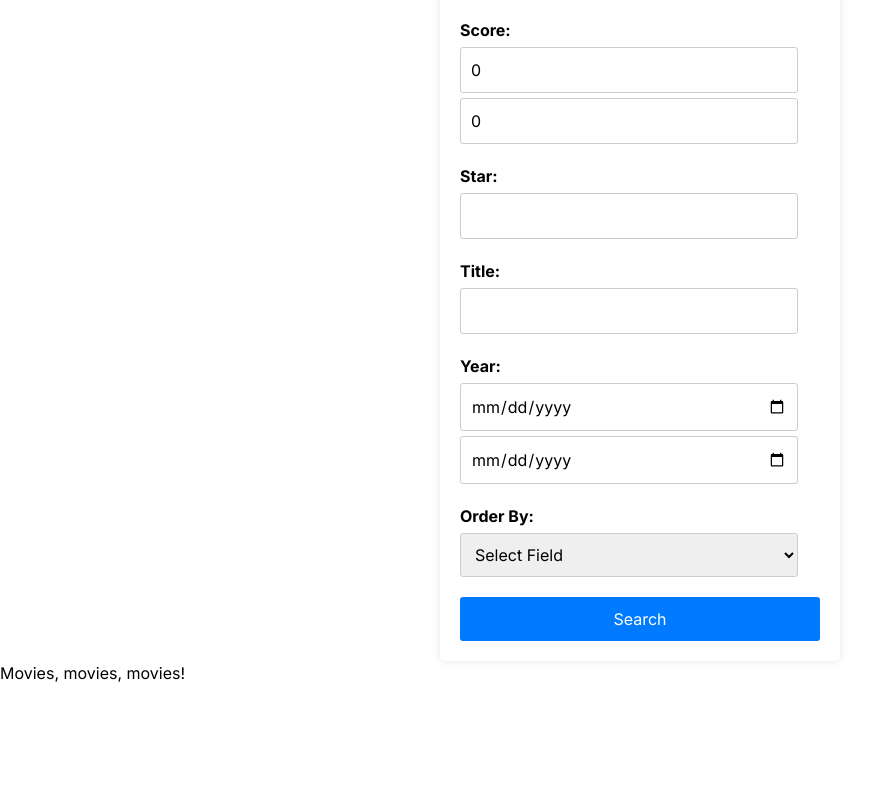
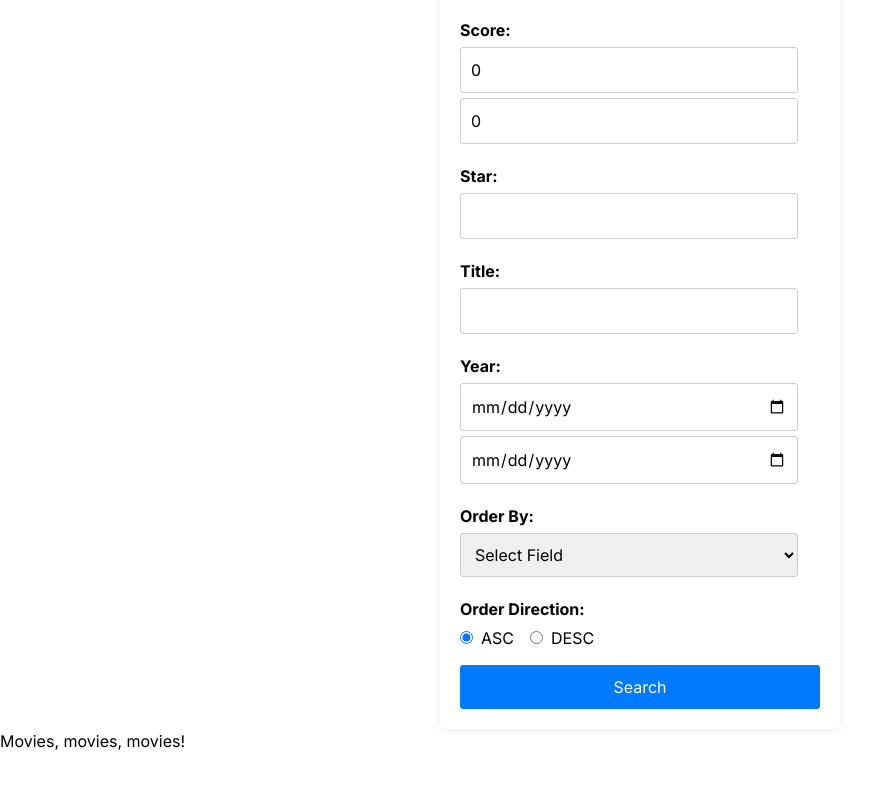
Before and after one commit to royaljuggy/mfs, a Next.js app in the folder react/: page /search in a window 1280 px wide. Shown: the part 508-1293 px from the top of the page, without its empty margins (0-882 px from the left). Before the commit the page ends 1225 px from the top, so only its background shows below. Built offline with nearby package versions, Linux system fonts and the light colour scheme.

Commit message:
Add order by radio buttons for queryer

```diff
--- a/react/app/search/page.tsx
+++ b/react/app/search/page.tsx
@@ -21,6 +21,7 @@ class Filters {
   year_from: string = defaultString
   year_to: string = defaultString
   order_by: string = defaultString
+  order_direction: string = 'ASC'
 };
 
 export default function Search() {
@@ -32,8 +33,8 @@ export default function Search() {
     const properties = Object.getOwnPropertyNames(filters)
     var isFirst: boolean = true
     Object.entries(filters).forEach(([property, value]) => {
-      console.log(property + " '" + value+"'")
-      console.log(typeof(value))
+      // console.log(property + " '" + value+"'")
+      // console.log(typeof(value))
       if (value != '' && value != 0) {
         // http://127.0.0.1:8000/movies/filtered?genre=&id=0&rating_from=0&rating_to=0&runtime_from=0&runtime_to=0&score_from=0&score_to=0&star=&title=&year_from=&year_to=
         // No default parameters, build filter
@@ -90,6 +91,7 @@ export default function Search() {
   const [year_from, set_year_from] = useState('');
   const [year_to, set_year_to] = useState('');
   const [order_by, set_order_by] = useState('');
+  const [order_direction, set_order_direction] = useState('ASC');
 
   const handleSubmit = (e: any) => {
     e.preventDefault();
@@ -106,7 +108,8 @@ export default function Search() {
       title,
       year_from: year_from,
       year_to: year_to,
-      order_by: order_by
+      order_by: order_by,
+      order_direction: order_direction,
     };
     console.log('Form Data:', formData);
     // Perform search or any other logic with formData
@@ -119,6 +122,10 @@ export default function Search() {
     if (value !== defaultValue) {
       setter(value);
     }
+  };
+
+  const handleRadioChange = (setter: any) => (e: any) => {
+    setter(e.target.value)
   };
 
   const handleNumberChange = (setter: any, defaultValue: number) => (e: any) => {
@@ -296,6 +303,29 @@ export default function Search() {
               <option value="runtime">Runtime</option>
             </select>
           </div>
+          <div className={styles.formGroup}>
+        <label className={styles.label}>Order Direction:</label>
+        <div>
+          <input
+            type="radio"
+            id="asc"
+            name="order_direction"
+            value="ASC"
+            checked={order_direction === 'ASC'}
+            onChange={handleRadioChange(set_order_direction)}
+          />
+          <label className={styles.radioLabel} htmlFor="asc">ASC</label>
+          <input
+            type="radio"
+            id="desc"
+            name="order_direction"
+            value="DESC"
+            checked={order_direction === 'DESC'}
+            onChange={handleRadioChange(set_order_direction)}
+          />
+          <label className={styles.radioLabel} htmlFor="desc">DESC</label>
+        </div>
+      </div>
           <button type="submit" className={styles.button}>Search</button>
         </form>
       <MovieList movies={movies} />
--- a/react/app/search/styles.module.css
+++ b/react/app/search/styles.module.css
@@ -15,6 +15,11 @@
     display: block;
     margin-bottom: 5px;
     font-weight: bold;
+  }
+
+  .radioLabel {
+    margin-left: 0.5rem;
+    margin-right: 1rem;
   }
 
   .input, .select {
```
